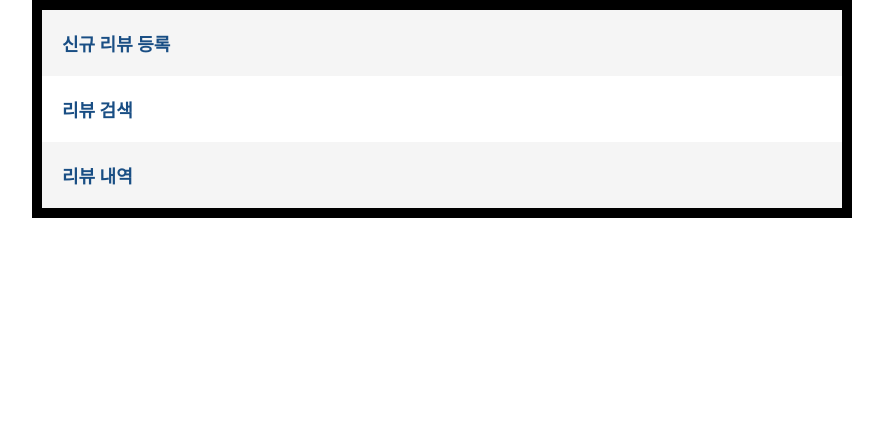
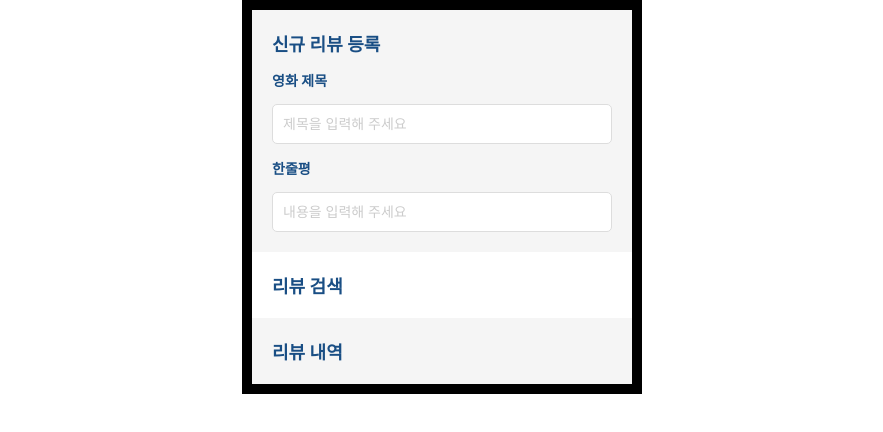
Before and after one commit to devejlee/movie-reviews, a React (Vite) app: page / in a window 1280 px wide. Shown: the top 432 px of the page, without its empty margins (198-1081 px from the left). Built offline with nearby package versions, Linux system fonts and the light colour scheme.

Commit message:
add TextInput component

```diff
--- a/src/components/ReviewInputWrap.tsx
+++ b/src/components/ReviewInputWrap.tsx
@@ -1,7 +1,13 @@
+import { TextInput } from './TextInput'
+
 const ReviewInputWrap = () => {
   return (
     <div className='wrap reviewInputWrap'>
       <h2>신규 리뷰 등록</h2>
+      <h3>영화 제목</h3>
+      <TextInput placeholderText='제목을 입력해 주세요' />
+      <h3>한줄평</h3>
+      <TextInput placeholderText='내용을 입력해 주세요' />
     </div>
   )
 }
--- /dev/null
+++ b/src/components/TextInput.tsx
@@ -0,0 +1,19 @@
+import { useState, ChangeEvent } from 'react';
+
+interface TextInputProps {
+  placeholderText: string
+}
+
+const TextInput = ({ placeholderText }: TextInputProps) => {
+  const [textValue, setTextValue] = useState('')
+
+  const handleChange = (e: ChangeEvent<HTMLInputElement>) => {
+    setTextValue(e.target.value)
+  }
+
+  return (
+    <input placeholder={placeholderText} type="text" value={textValue} onChange={handleChange} />
+  )
+}
+
+export { TextInput }
--- a/src/index.scss
+++ b/src/index.scss
@@ -1,3 +1,7 @@
+* {
+  box-sizing: border-box
+}
+
 body {
   margin: 0;
 }
@@ -8,9 +12,28 @@ h2 {
   color: #194e84;
 }
 
+h3 {
+  font-size: 14px;
+  color: #194e84;
+}
+
+input {
+  height: 40px;
+  width: 100%;
+  padding-left: 10px;
+  font-size: 14px;
+  outline: 0;
+  border-radius: 5px;
+  border: 1px solid #ddd;
+  color: #000;
+  &::placeholder {
+    color: #ccc;
+  }
+}
+
 .app {
   margin: 0 auto;
-  max-width: 800px;
+  max-width: 400px;
   border: 10px solid #000;
 }
 
@@ -18,10 +41,12 @@ h2 {
   padding: 20px;
 }
 
+// 신규 리뷰 등록
 .reviewInputWrap {
   background: #f5f5f5;
 }
 
+// 리뷰 내역
 .reviewCardsWrap {
   background: #f5f5f5;
 }
```
